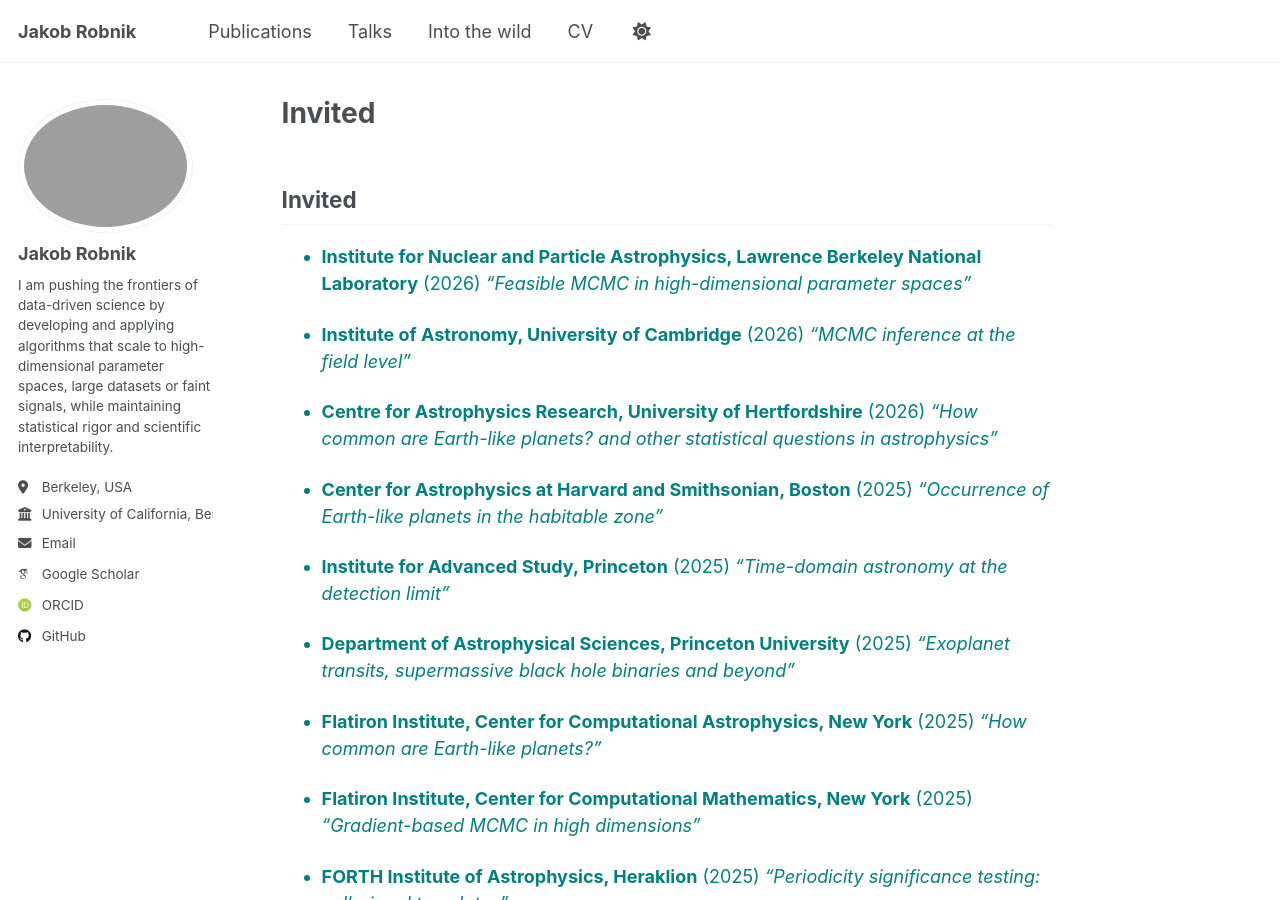
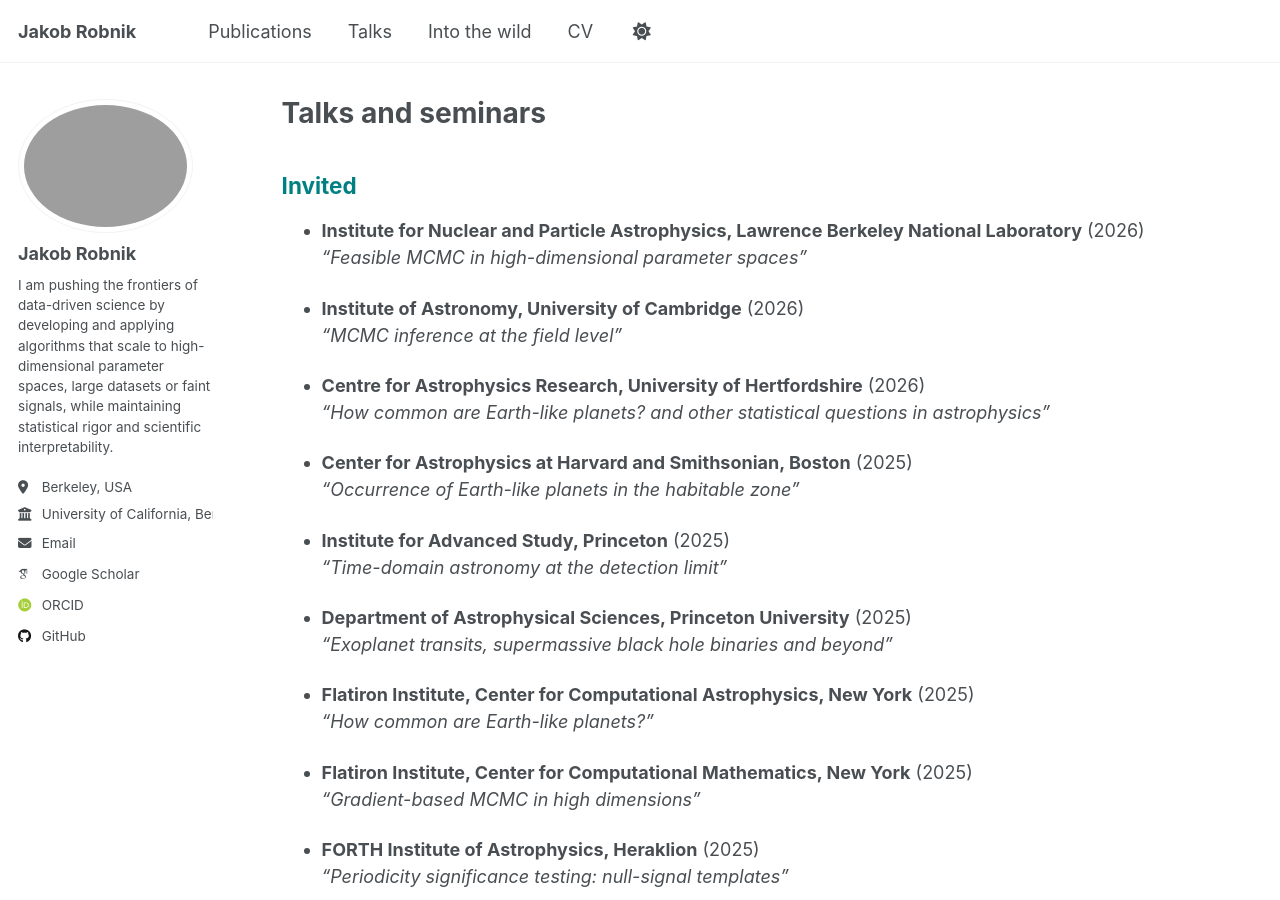
Before and after one commit to JakobRobnik/JakobRobnik.github.io, a Jekyll site: the page built from _pages/talks.md, in a window 1280 px wide and 900 px high. Built offline with Jekyll 4.4.1, drawn with Linux system fonts in a browser that asks for light colours; some web fonts are replaced; a script that is not in the unit is left out; our own code applies the rules of GitHub Pages for plain Markdown files.

Commit message:
Update talks.md

```diff
--- a/_pages/talks.md
+++ b/_pages/talks.md
@@ -1,79 +1,74 @@
 ---
-
 layout: archive
 permalink: /talks/
 title: Talks and seminars
 author_profile: true
---------------------
-
 ---
 
 ## Invited
-
 {: style="color: teal"}
 
-* **Institute for Nuclear and Particle Astrophysics, Lawrence Berkeley National Laboratory** (2026)
+- **Institute for Nuclear and Particle Astrophysics, Lawrence Berkeley National Laboratory** (2026)
   *“Feasible MCMC in high-dimensional parameter spaces”*
 
-* **Institute of Astronomy, University of Cambridge** (2026)
+- **Institute of Astronomy, University of Cambridge** (2026)
   *“MCMC inference at the field level”*
 
-* **Centre for Astrophysics Research, University of Hertfordshire** (2026)
+- **Centre for Astrophysics Research, University of Hertfordshire** (2026)
   *“How common are Earth-like planets? and other statistical questions in astrophysics”*
 
-* **Center for Astrophysics at Harvard and Smithsonian, Boston** (2025)
+- **Center for Astrophysics at Harvard and Smithsonian, Boston** (2025)
   *“Occurrence of Earth-like planets in the habitable zone”*
 
-* **Institute for Advanced Study, Princeton** (2025)
+- **Institute for Advanced Study, Princeton** (2025)
   *“Time-domain astronomy at the detection limit”*
 
-* **Department of Astrophysical Sciences, Princeton University** (2025)
+- **Department of Astrophysical Sciences, Princeton University** (2025)
   *“Exoplanet transits, supermassive black hole binaries and beyond”*
 
-* **Flatiron Institute, Center for Computational Astrophysics, New York** (2025)
+- **Flatiron Institute, Center for Computational Astrophysics, New York** (2025)
   *“How common are Earth-like planets?”*
 
-* **Flatiron Institute, Center for Computational Mathematics, New York** (2025)
+- **Flatiron Institute, Center for Computational Mathematics, New York** (2025)
   *“Gradient-based MCMC in high dimensions”*
 
-* **FORTH Institute of Astrophysics, Heraklion** (2025)
+- **FORTH Institute of Astrophysics, Heraklion** (2025)
   *“Periodicity significance testing: null-signal templates”*
 
-* **LMU Department of Statistics, München** (2024)
+- **LMU Department of Statistics, München** (2024)
   *“Scalable Bayesian neural networks in BlackJAX: Microcanonical Langevin Monte Carlo”*
 
-* **Astrophysics Working Group, NANOGrav** (2024)
+- **Astrophysics Working Group, NANOGrav** (2024)
   *“Reassessment of PTF’s SMBH binary candidates with null-signal templates”*
 
-* **Deep Skies Lab, Chicago** (2022)
+- **Deep Skies Lab, Chicago** (2022)
   *“Towards field-level inference: Microcanonical Langevin Monte Carlo”*
 
-* **Center for Integrative Planetary Sciences, Berkeley** (2022)
+- **Center for Integrative Planetary Sciences, Berkeley** (2022)
   *“Probabilistic exoplanet search”*
 
-* **Faculty of Computer and Information Science, Ljubljana** (2022)
+- **Faculty of Computer and Information Science, Ljubljana** (2022)
   *“Microcanonical Hamiltonian Monte Carlo”*
 
 ---
 
 ## Contributed
-
 {: style="color: teal"}
 
-* **Bayesian Deep Learning for Cosmology and Time Domain Astrophysics, Paris** (2025)
+- **Bayesian Deep Learning for Cosmology and Time Domain Astrophysics, Paris** (2025)
   *“What does it take to scale MCMC to high dimensions?”*
 
-* **The Formation and Early Evolution of Supermassive Black Holes, Baltimore** (2024)
+- **The Formation and Early Evolution of Supermassive Black Holes, Baltimore** (2024)
   *“Periodicity significance testing with null-signal templates”*
 
-* **From Perturbation Theory to AI, Split** (2024)
+- **From Perturbation Theory to AI, Split** (2024)
   *“Sampling with BlackJAX: Microcanonical Langevin Monte Carlo”*
 
-* **Advances in Approximate Bayesian Inference, Vienna** (2024)
+- **Advances in Approximate Bayesian Inference, Vienna** (2024)
   *“Fluctuation without dissipation: Microcanonical Langevin Monte Carlo”*
 
-* **Cosmology, Vipolže** (2022)
+- **Cosmology, Vipolže** (2022)
   *“Statistical significance testing with partial prior information”*
 
-* **Statistical Challenges in Modern Astronomy VII, Penn State University** (2021)
+- **Statistical Challenges in Modern Astronomy VII, Penn State University** (2021)
   *“Probabilistic exoplanet search with Fourier methods”*
```
